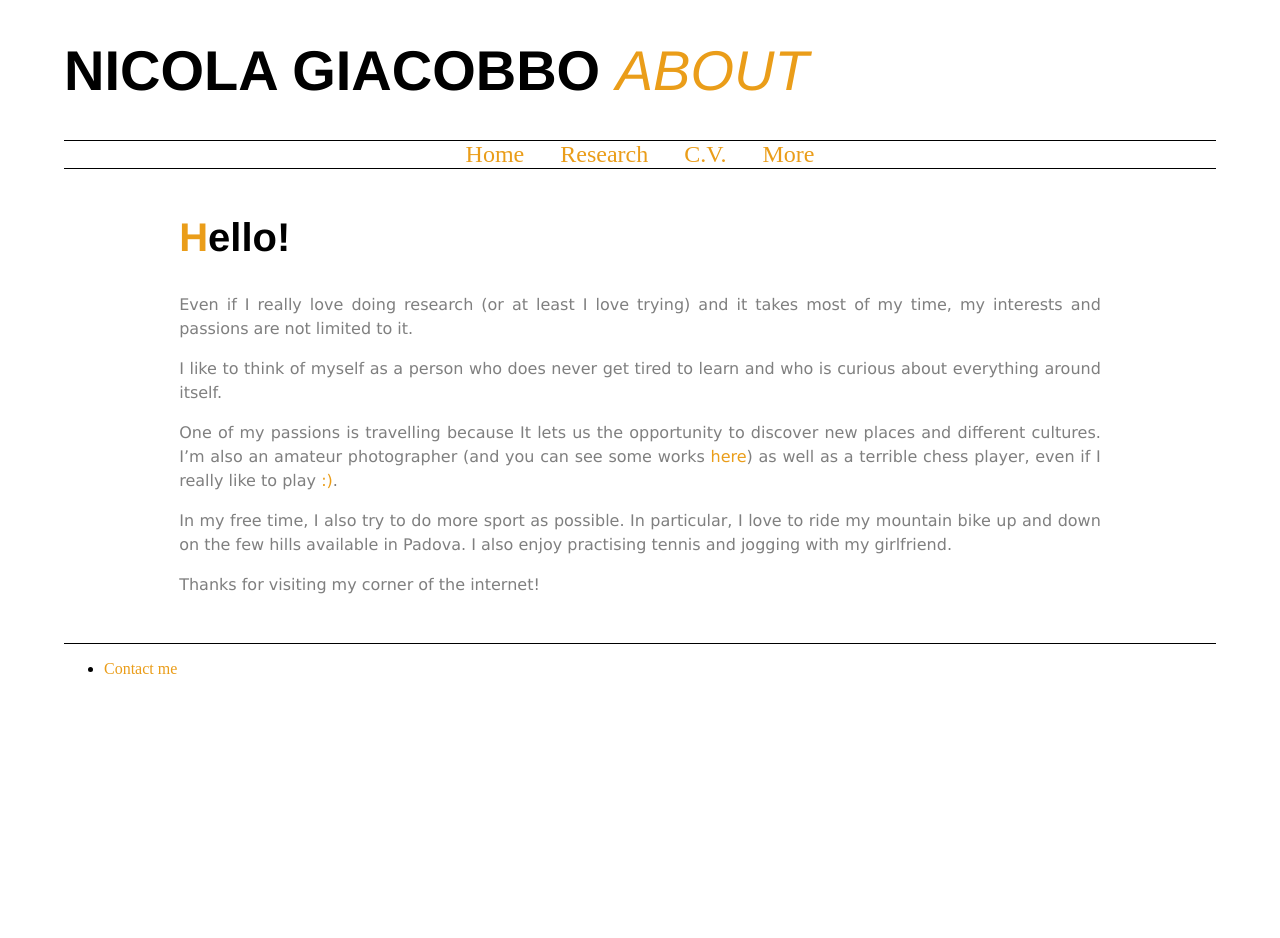
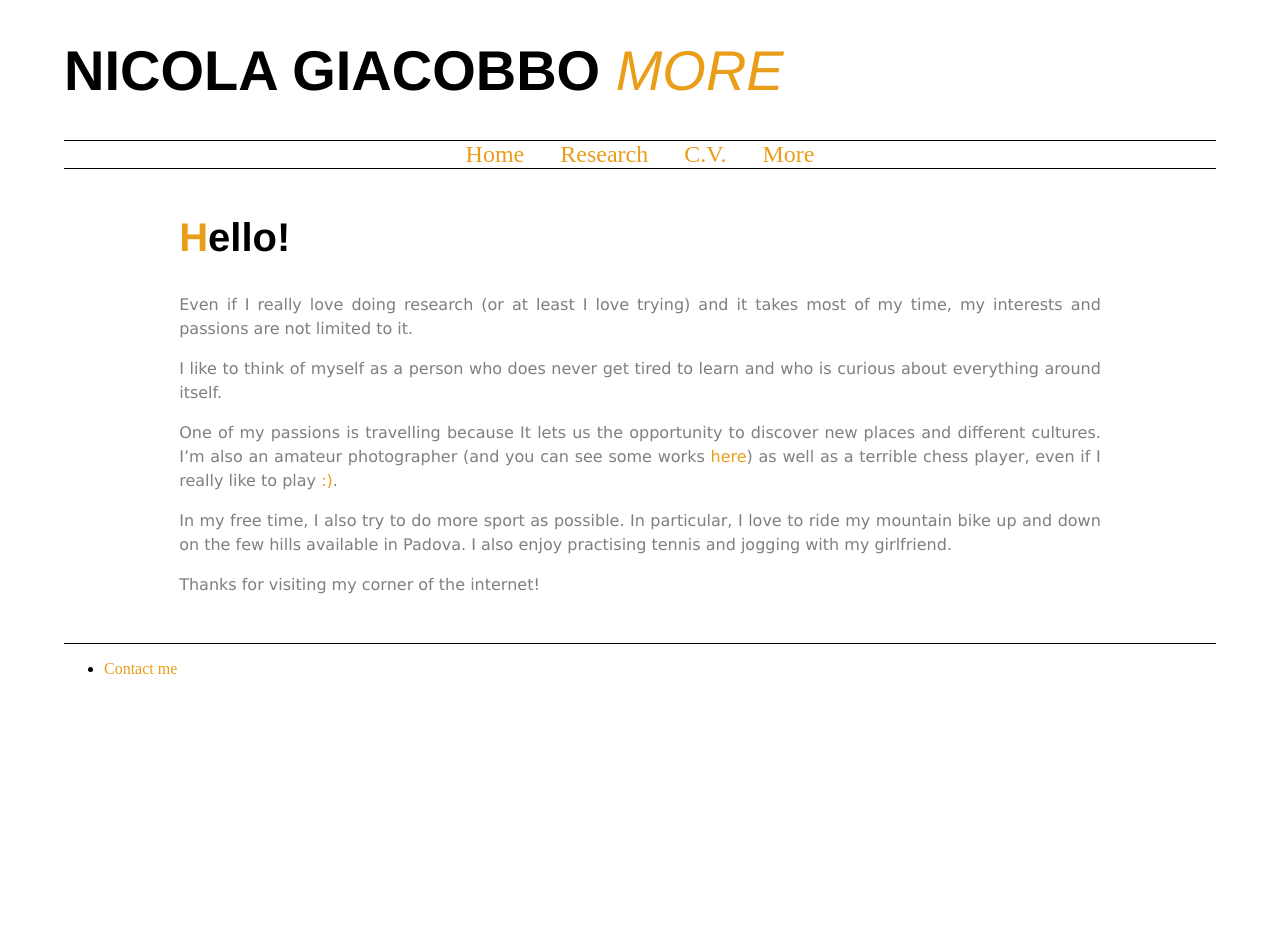
Before and after one commit to GiacobboNicola/giacobbonicola.github.io, a Jekyll site: the page built from item4.html, in a window 1280 px wide. Built offline with Jekyll 4.4.1, drawn with Linux system fonts in a browser that asks for light colours.

Commit message:
completed fisrt version

```diff
--- a/item4.html
+++ b/item4.html
@@ -1,6 +1,6 @@
 ---
-layout: about
-title: About
+layout: more
+title: More
 ---
 <div class="blurb">
 	<h1 class="main-title"> Nicola Giacobbo <span class="thin"> <i style="color:rgb(234, 157, 25)"> {{ page.title }} </i></span></h1>
```
Also changed, not shown: _layouts/more.html (renamed from _layouts/about.html).
